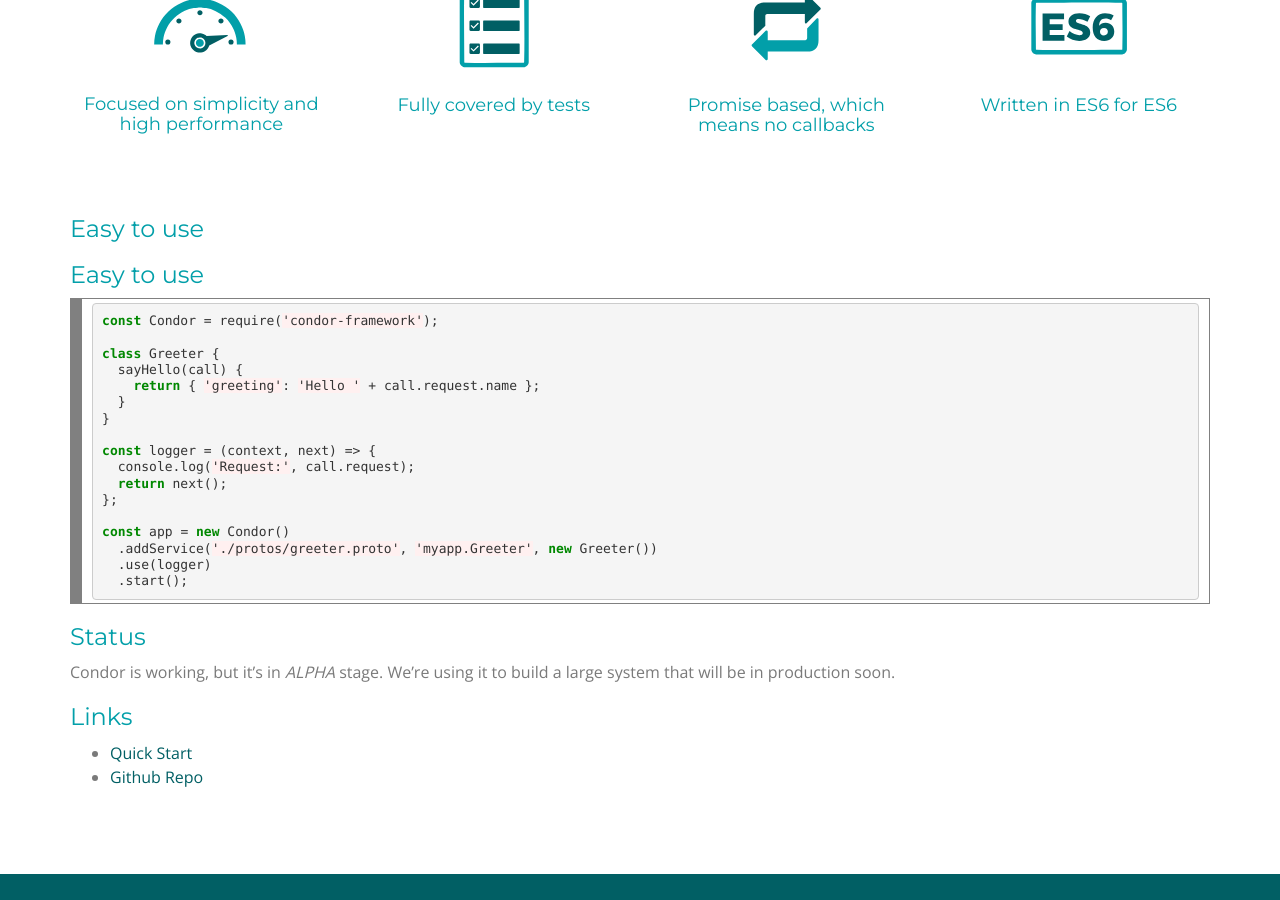
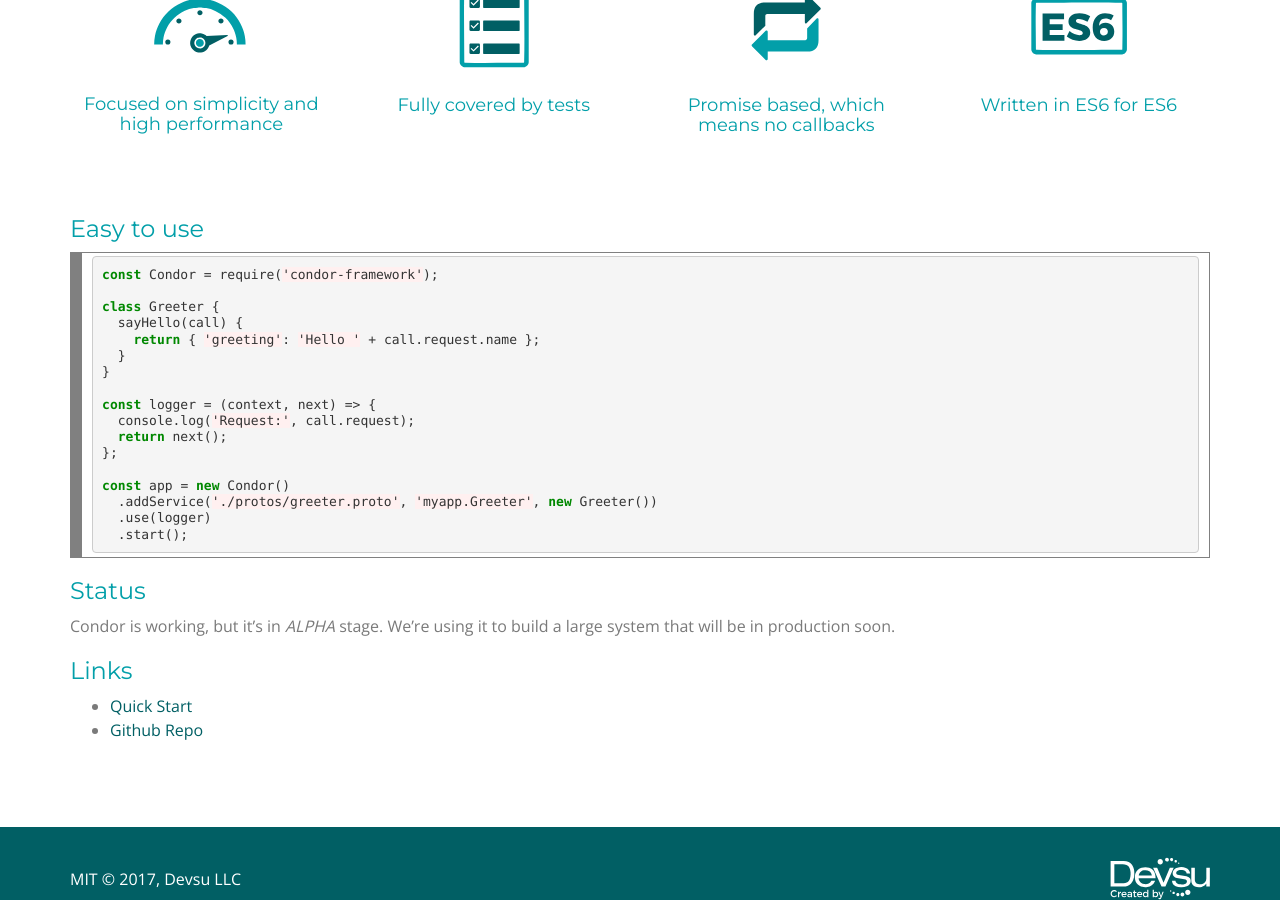
Before and after one commit to devsu/condor-framework, a Jekyll site: the page built from docs/index.md, in a window 1280 px wide and 900 px high, scrolled down 1019 px. Built offline with Jekyll 4.4.1, drawn with Linux system fonts in a browser that asks for light colours.

Commit message:
website typo

```diff
--- a/docs/_layouts/home.html
+++ b/docs/_layouts/home.html
@@ -88,7 +88,6 @@
     <div class="container">
       <div class="row">
         <div class="col-sm-12">
-          <h3>Easy to use</h3>
           {{ content }}
         </div>
       </div>
```
